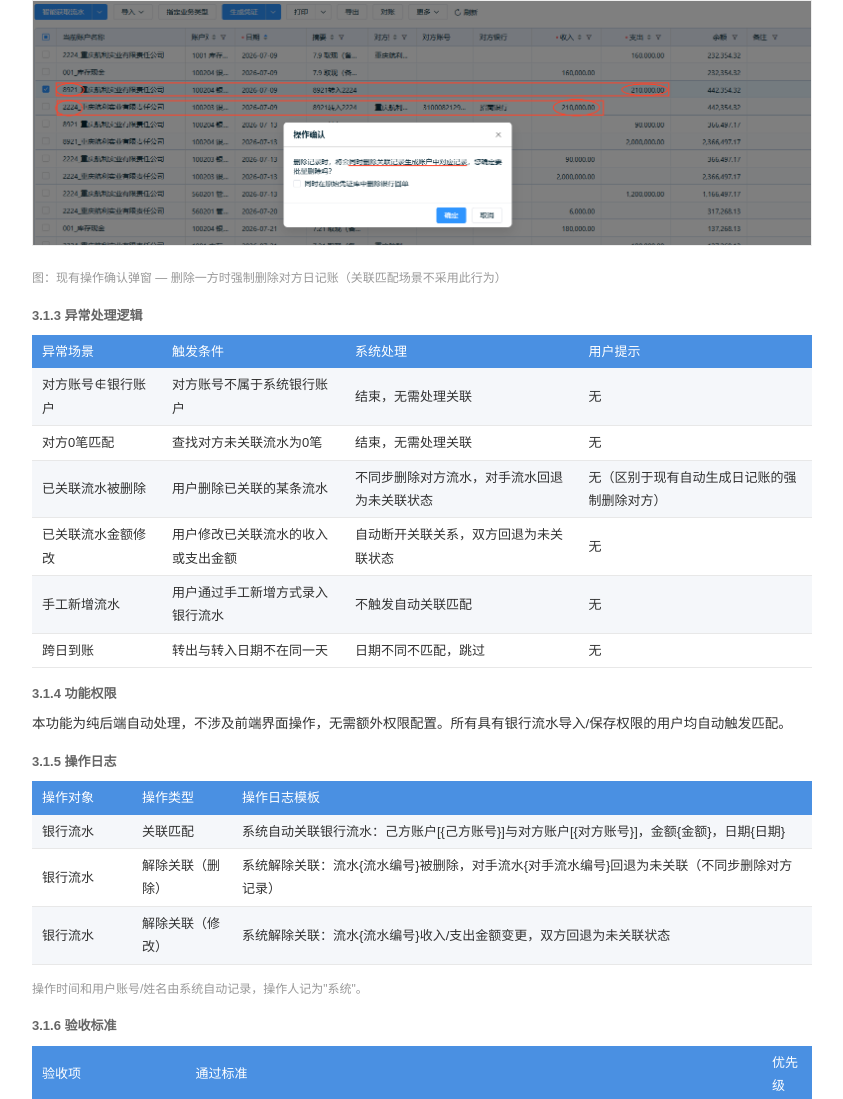
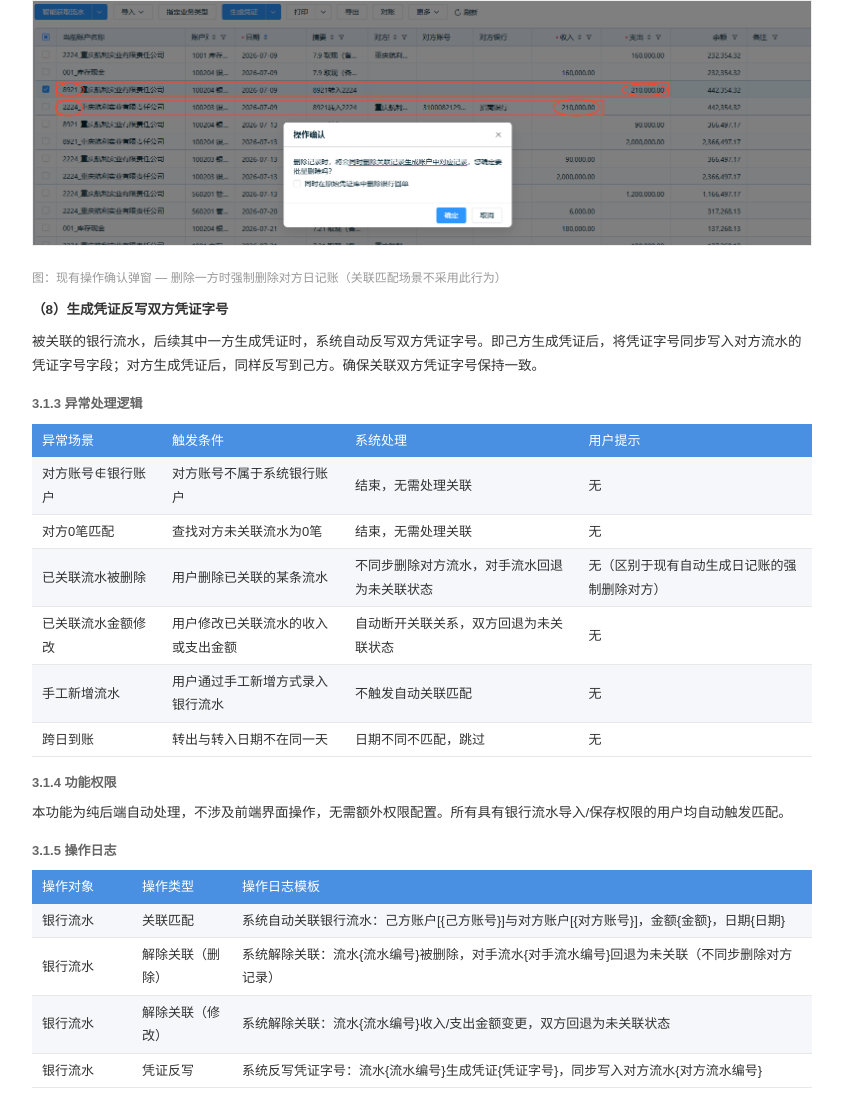
Before and after one commit to zanzhou2023-ctrl/abc, a plain HTML site: page index.html in a window 1280 px wide. Shown: the part 3098-4197 px from the top of the page, without its empty margins (218-1061 px from the left). Drawn offline with Linux system fonts and the light colour scheme.

Commit message:
更新银行流水关联匹配需求文档

```diff
--- a/index.html
+++ b/index.html
@@ -159,6 +159,9 @@ tr:nth-child(even){background:var(--gray)}
 </div>
 <p class="note">图：现有操作确认弹窗 — 删除一方时强制删除对方日记账（关联匹配场景不采用此行为）</p>
 
+<p><strong>（8）生成凭证反写双方凭证字号</strong></p>
+<p>被关联的银行流水，后续其中一方生成凭证时，系统自动反写双方凭证字号。即己方生成凭证后，将凭证字号同步写入对方流水的凭证字号字段；对方生成凭证后，同样反写到己方。确保关联双方凭证字号保持一致。</p>
+
 <h4>3.1.3 异常处理逻辑</h4>
 <table>
 <tr><th style="width:130px">异常场景</th><th>触发条件</th><th>系统处理</th><th>用户提示</th></tr>
@@ -179,6 +182,7 @@ tr:nth-child(even){background:var(--gray)}
 <tr><td>银行流水</td><td>关联匹配</td><td>系统自动关联银行流水：己方账户[{己方账号}]与对方账户[{对方账号}]，金额{金额}，日期{日期}</td></tr>
 <tr><td>银行流水</td><td>解除关联（删除）</td><td>系统解除关联：流水{流水编号}被删除，对手流水{对手流水编号}回退为未关联（不同步删除对方记录）</td></tr>
 <tr><td>银行流水</td><td>解除关联（修改）</td><td>系统解除关联：流水{流水编号}收入/支出金额变更，双方回退为未关联状态</td></tr>
+<tr><td>银行流水</td><td>凭证反写</td><td>系统反写凭证字号：流水{流水编号}生成凭证{凭证字号}，同步写入对方流水{对方流水编号}</td></tr>
 </table>
 <p class="note">操作时间和用户账号/姓名由系统自动记录，操作人记为"系统"。</p>
 
@@ -205,6 +209,8 @@ tr:nth-child(even){background:var(--gray)}
 <tr><td>修改金额不变不断开</td><td>修改已关联流水的非金额字段（如摘要）不断开关联</td><td>P1</td></tr>
 <tr><td>删除不同步删除</td><td>删除已关联流水时对方流水记录保留、仅回退未关联</td><td>P0</td></tr>
 <tr><td>删除与日记账区分</td><td>关联匹配的删除行为区别于现有自动生成日记账的强制删除</td><td>P0</td></tr>
+<tr><td>生成凭证反写</td><td>已关联流水其中一方生成凭证后，系统自动反写双方凭证字号</td><td>P0</td></tr>
+<tr><td>反写一致性</td><td>反写后双方流水的凭证字号字段完全一致</td><td>P0</td></tr>
 </table>
 
 <h3>3.2 用户故事：银行账户账号必录及填写提示</h3>
```
